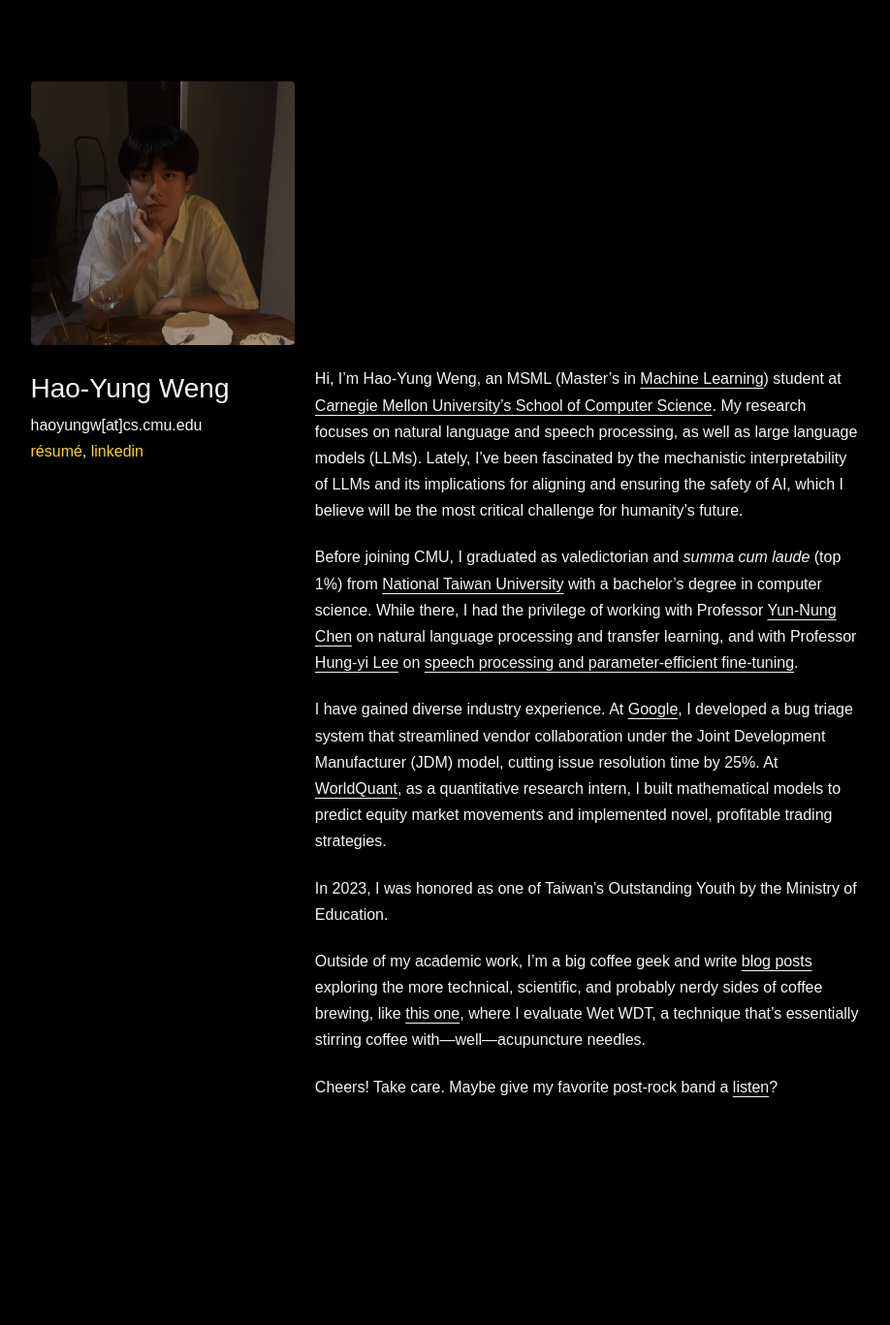
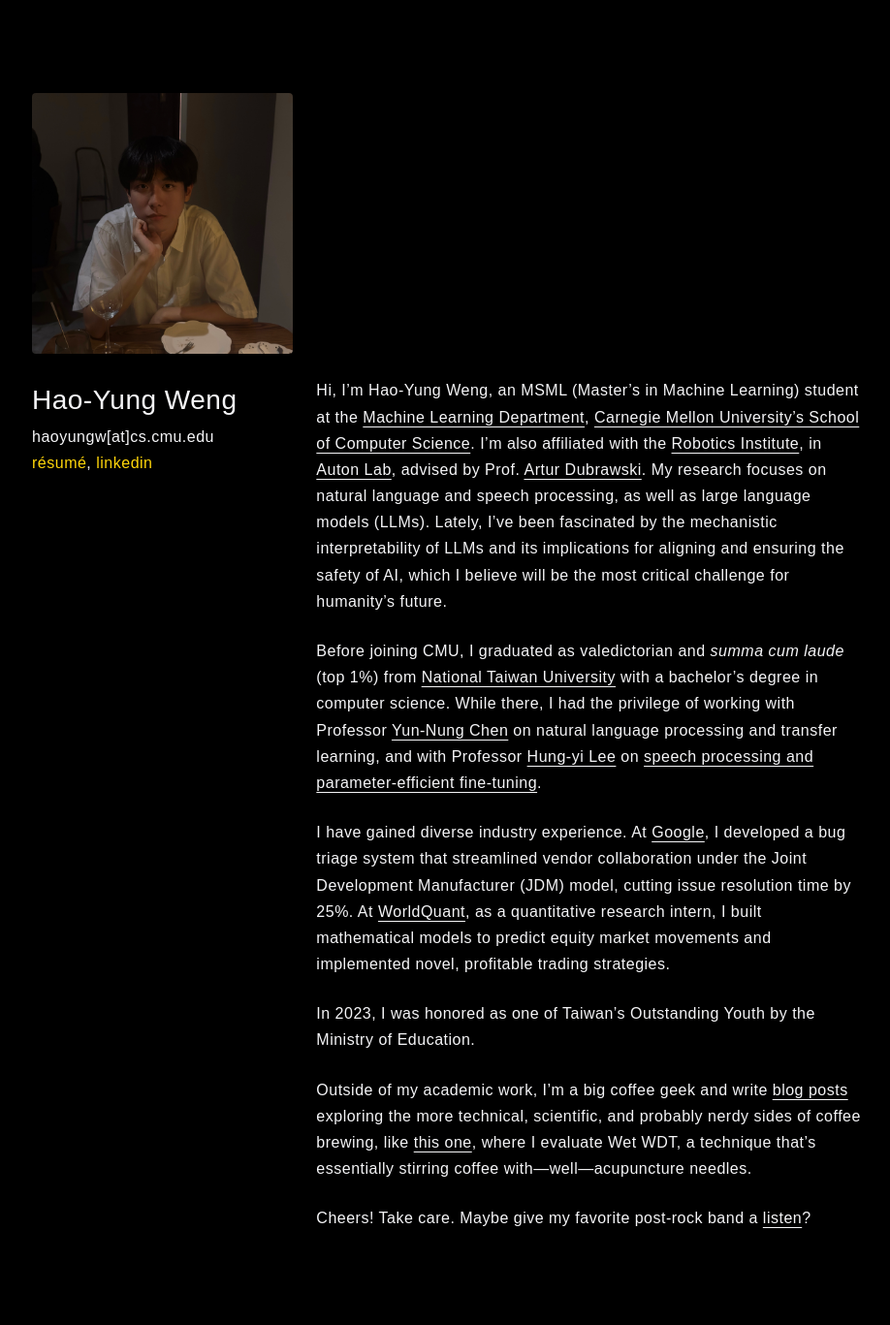
Before and after one commit to haoyungweng/haoyungweng.github.io, a Jekyll site: the page built from index.md, in a window 1280 px wide. Shown: the whole page at 97% size, without its empty margins (179-1097 px from the left). Built offline with Jekyll 4.4.1, drawn with Linux system fonts in a browser that asks for light colours; some web fonts are replaced; before the commit the page ends 1219 px from its top, so only the background shows below that.

Commit message:
try new font

```diff
--- a/assets/css/styles.scss
+++ b/assets/css/styles.scss
@@ -7,8 +7,11 @@
     --link-color: rgb(255, 214, 10);
 }
 
-html {
-    font-size: 14px;
+@font-face {
+    font-family: 'Basis Grotesque';
+    src: url('../fonts/BasisGrotesqueRegular.otf') format('opentype');
+    font-weight: normal;
+    font-style: normal;
 }
 
 body {
@@ -18,11 +21,12 @@
     font-size: 16px;
     font-weight: 400;
     line-height: 1.7;
+    letter-spacing: .03125em;
     -webkit-font-smoothing: antialiased;
 }
 
 .title {
-    font-size: 2rem;
+    font-size: 1.75rem;
     font-weight: 500;
 }
 
--- a/index.md
+++ b/index.md
@@ -3,7 +3,7 @@
 layout: home
 ---
 
-Hi, I'm Hao-Yung Weng, an MSML (Master's in [Machine Learning](https://www.ml.cmu.edu/)) student at [Carnegie Mellon University's School of Computer Science](https://www.cs.cmu.edu/). My research focuses on natural language and speech processing, as well as large language models (LLMs). Lately, I've been fascinated by the mechanistic interpretability of LLMs and its implications for aligning and ensuring the safety of AI, which I believe will be the most critical challenge for humanity's future.
+Hi, I’m Hao-Yung Weng, an MSML (Master’s in Machine Learning) student at the [Machine Learning Department](https://www.ml.cmu.edu/), [Carnegie Mellon University’s School of Computer Science](https://www.cs.cmu.edu/). I'm also affiliated with the [Robotics Institute](https://www.ri.cmu.edu/), in [Auton Lab](https://autonlab.org/), advised by Prof. [Artur Dubrawski](https://www.ri.cmu.edu/ri-faculty/artur-w-dubrawski/). My research focuses on natural language and speech processing, as well as large language models (LLMs). Lately, I've been fascinated by the mechanistic interpretability of LLMs and its implications for aligning and ensuring the safety of AI, which I believe will be the most critical challenge for humanity's future.
 
 Before joining CMU, I graduated as valedictorian and *summa cum laude* (top 1%) from [National Taiwan University](https://www.ntu.edu.tw/english/) with a bachelor's degree in computer science. While there, I had the privilege of working with Professor [Yun-Nung Chen](https://www.csie.ntu.edu.tw/~yvchen/) on natural language processing and transfer learning, and with Professor [Hung-yi Lee](https://speech.ee.ntu.edu.tw/~hylee/index.php) on [speech processing and parameter-efficient fine-tuning](https://arxiv.org/abs/2401.02122).
 
```
Also changed, not shown: assets/fonts/BasisGrotesqueRegular.otf (added).
